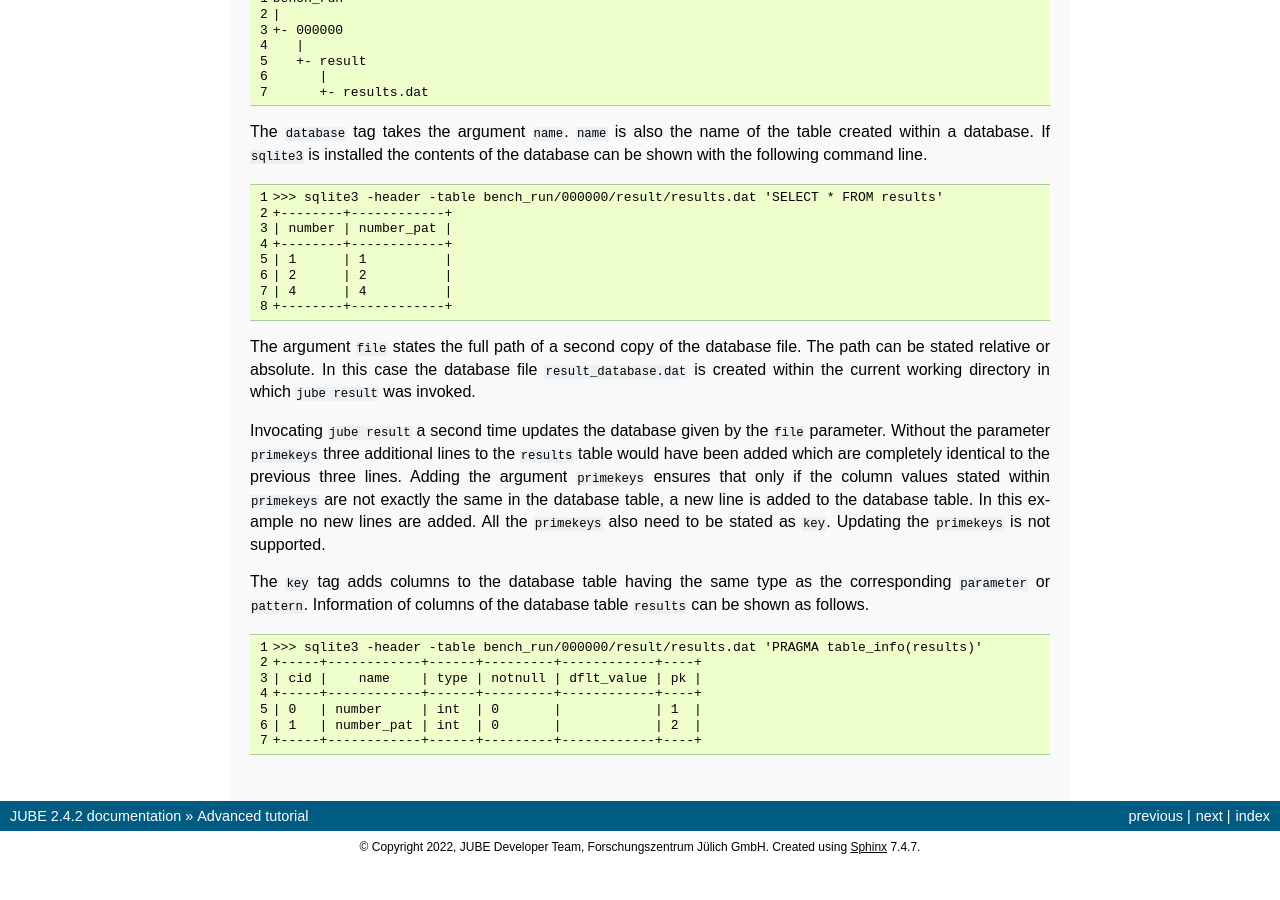
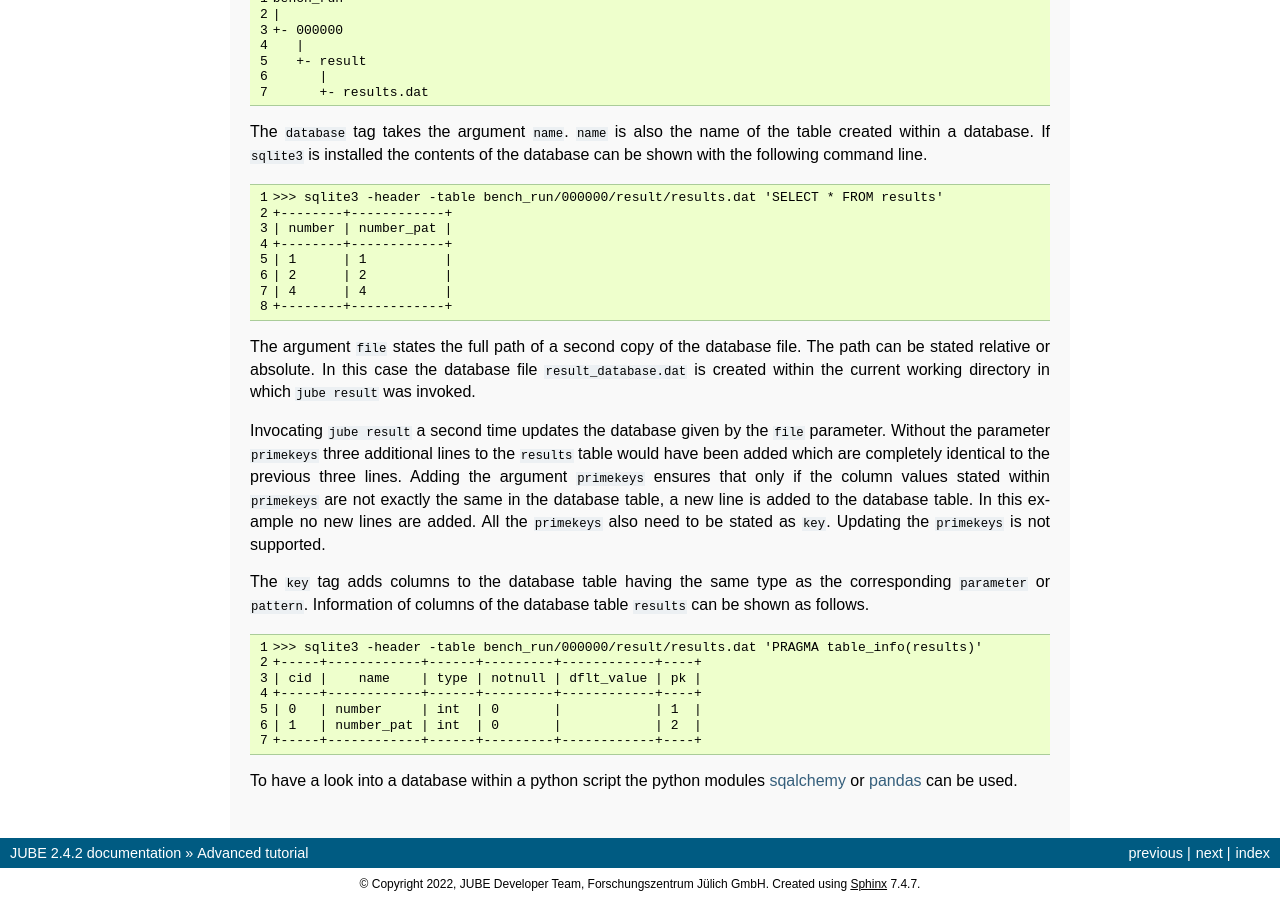
Before and after one commit to FZJ-JSC/JUBE, a Sphinx documentation site: the page built from docs/advanced.rst, in a window 1280 px wide and 900 px high, scrolled down 15457 px. Built offline with Sphinx 7.4.7, drawn with Linux system fonts in a browser that asks for light colours; before the commit the page ends 16320 px from its top, so only the background shows below that.

Commit message:
Add references to sqalchemy and pandas within the documentation of the result database

```diff
--- a/docs/advanced.rst
+++ b/docs/advanced.rst
@@ -817,3 +817,5 @@ The ``key`` tag adds columns to the database table having the same type as the c
    | 0   | number     | int  | 0       |            | 1  |
    | 1   | number_pat | int  | 0       |            | 2  |
    +-----+------------+------+---------+------------+----+
+
+To have a look into a database within a python script the python modules `sqalchemy <https://www.sqlalchemy.org/>`_ or `pandas <https://pandas.pydata.org>`_ can be used.
```
